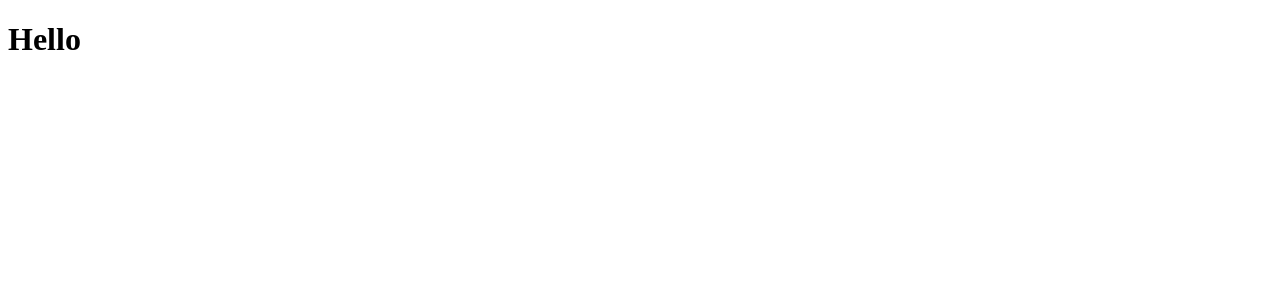
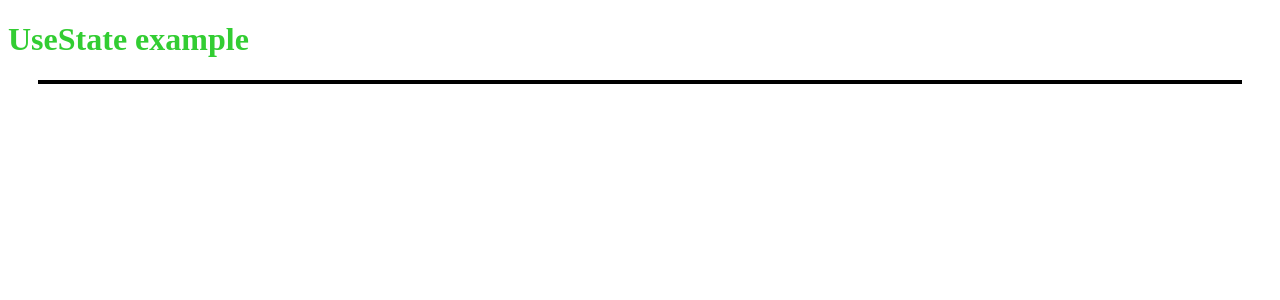
Before and after one commit to jgombero/react-playground, a React (Create React App) app: page / in a window 1280 px wide. Shown: the top 300 px of the page. Built offline with nearby package versions, Linux system fonts and the light colour scheme.

Commit message:
Render useState example to App

```diff
--- a/src/App.js
+++ b/src/App.js
@@ -1,9 +1,12 @@
 import React from "react";
+import State from "./components/State";
+import HR from "./components/HorizontalRule";
 
 function App() {
   return (
     <>
-      <h1>Hello</h1>
+      <State />
+      <HR />
     </>
   );
 }
```
